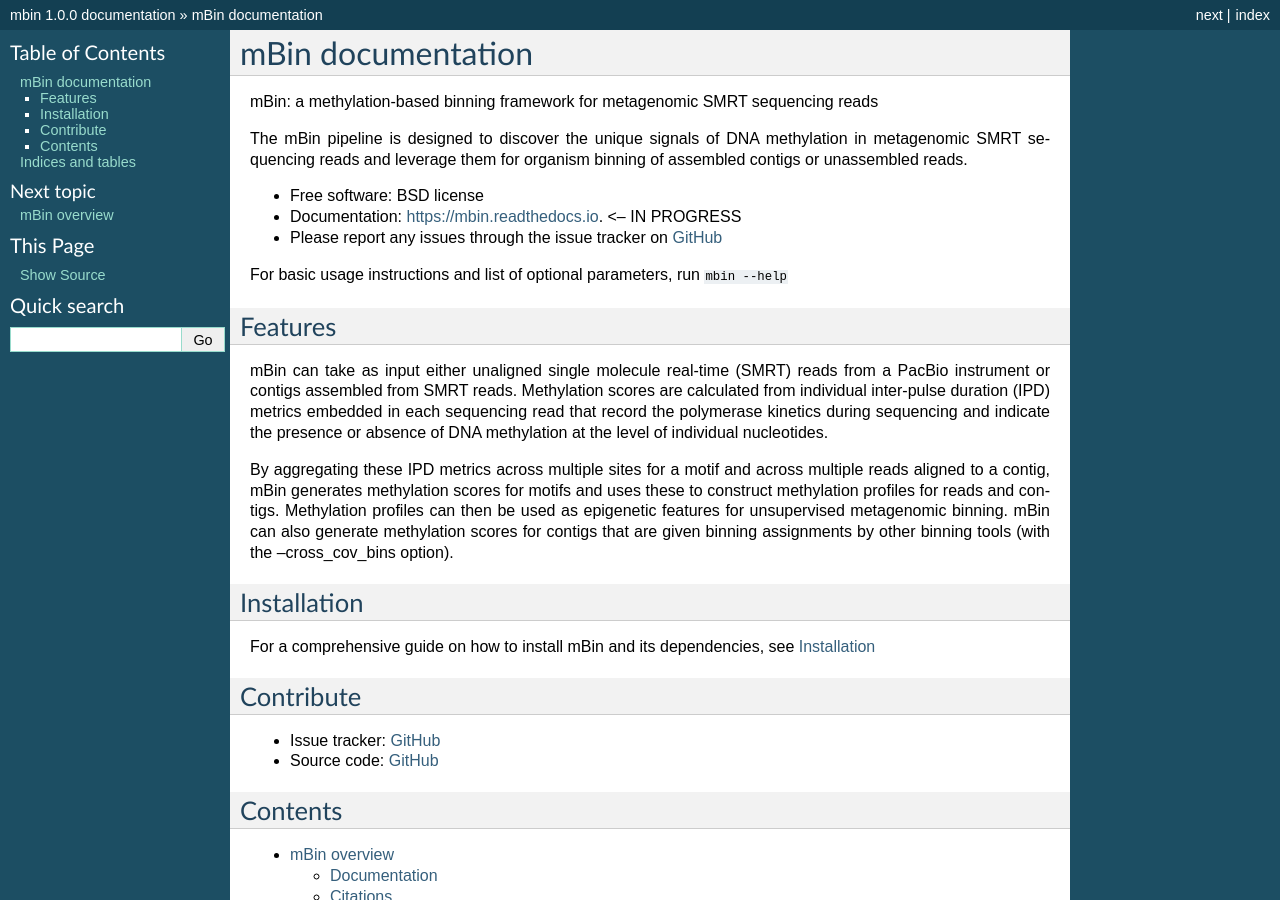
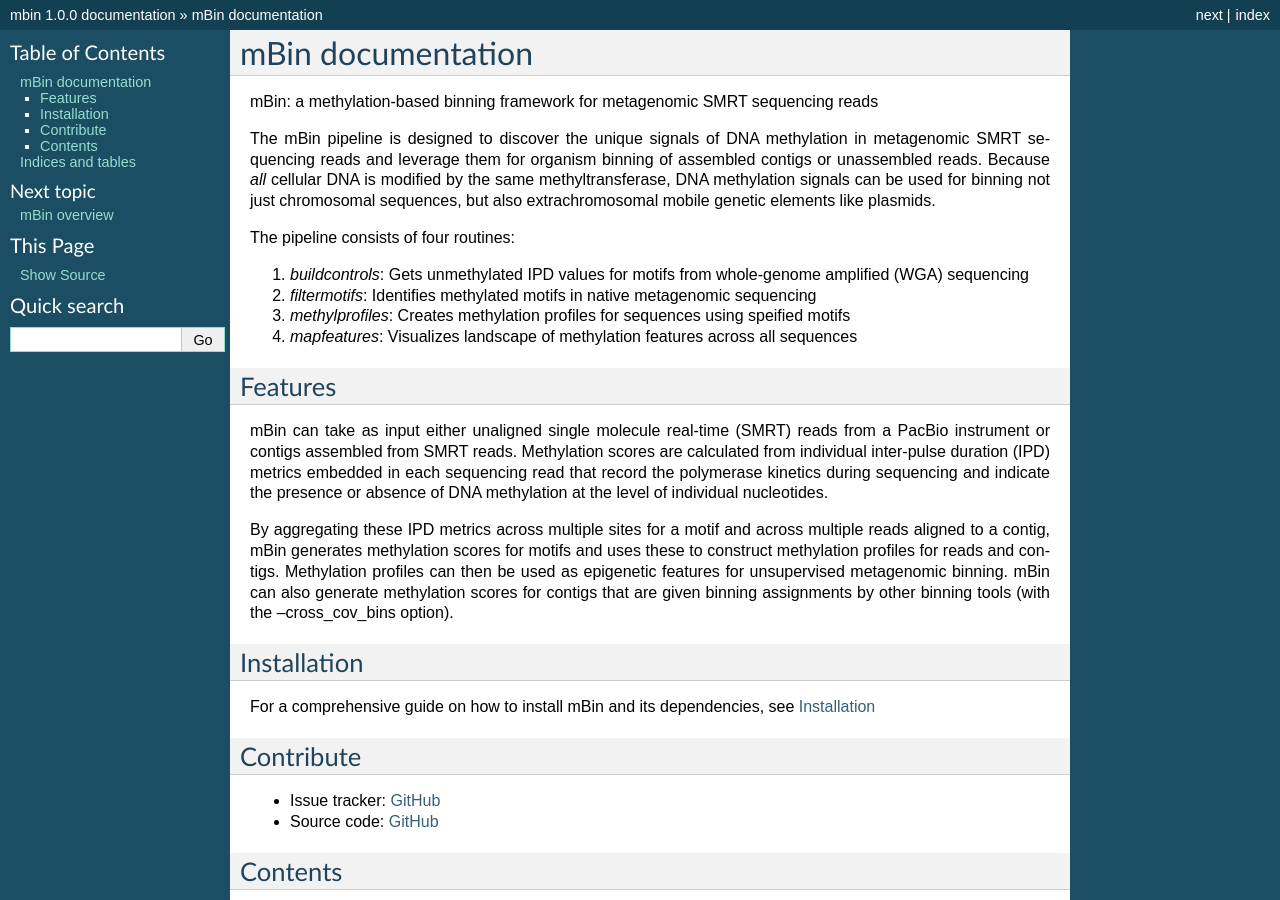
Before and after one commit to fanglab/mbin, a Sphinx documentation site: the page built from docs/index.rst, in a window 1280 px wide and 900 px high. Built offline with Sphinx 7.4.7, drawn with Linux system fonts in a browser that asks for light colours; pages that are not in the unit, such as notebooks, are missing from menus.

Commit message:
updating

```diff
--- a/docs/index.rst
+++ b/docs/index.rst
@@ -2,14 +2,14 @@
 ==================
 mBin: a methylation-based binning framework for metagenomic SMRT sequencing reads
 
-The mBin pipeline is designed to discover the unique signals of DNA methylation in metagenomic SMRT sequencing reads and leverage them for organism binning of assembled contigs or unassembled reads.
+The mBin pipeline is designed to discover the unique signals of DNA methylation in metagenomic SMRT sequencing reads and leverage them for organism binning of assembled contigs or unassembled reads. Because *all* cellular DNA is modified by the same methyltransferase, DNA methylation signals can be used for binning not just chromosomal sequences, but also extrachromosomal mobile genetic elements like plasmids.
 
+The pipeline consists of four routines:
 
-* Free software: BSD license
-* Documentation: https://mbin.readthedocs.io. <-- IN PROGRESS
-* Please report any issues through the issue tracker on `GitHub <https://github.com/fanglab/mbin/issues>`__
-
-For basic usage instructions and list of optional parameters, run ``mbin --help``
+1. *buildcontrols*: Gets unmethylated IPD values for motifs from whole-genome amplified (WGA) sequencing
+2. *filtermotifs*: Identifies methylated motifs in native metagenomic sequencing
+3. *methylprofiles*: Creates methylation profiles for sequences using speified motifs
+4. *mapfeatures*: Visualizes landscape of methylation features across all sequences
 
 Features
 ^^^^^^^^
```
